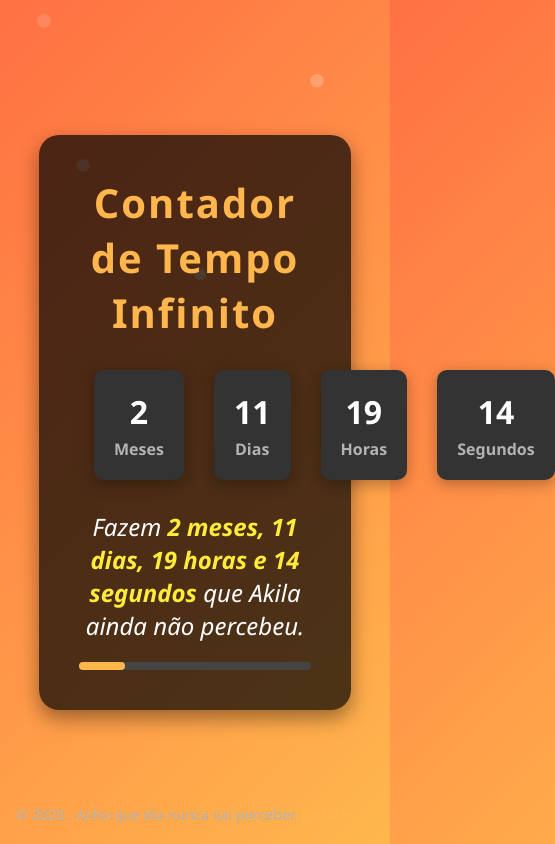
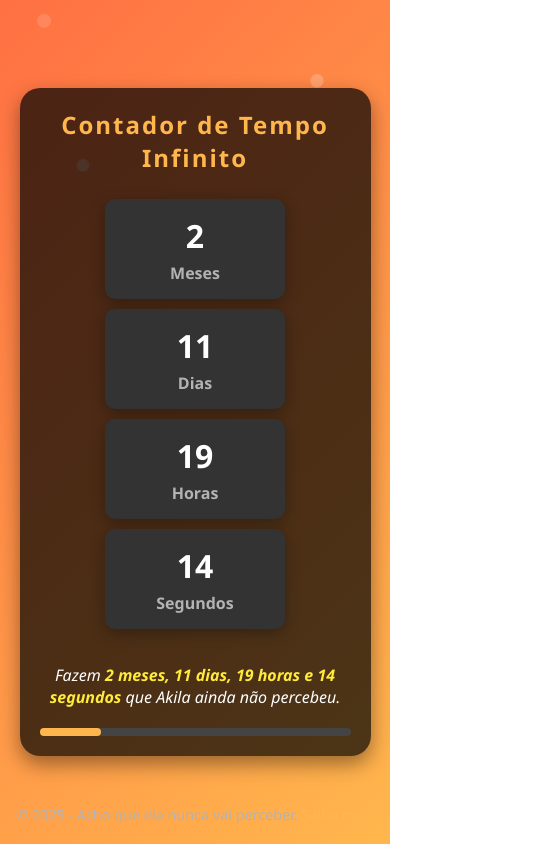
Before and after one commit to caiodjss/contador, a plain HTML site: page index.html in a window 390 px wide. Shown: the whole page, 555 px wide, since content can reach past the window. Drawn offline with Linux system fonts and the light colour scheme.

Commit message:
Update index.html

```diff
--- a/index.html
+++ b/index.html
@@ -34,10 +34,10 @@
 
         .container {
             background: rgba(0, 0, 0, 0.7);
-            padding: 40px;
+            padding: 20px;
             border-radius: 20px;
             box-shadow: 0 8px 20px rgba(0, 0, 0, 0.4);
-            width: 80%;
+            width: 90%;
             max-width: 800px;
             transition: transform 0.3s ease;
             position: relative;
@@ -49,9 +49,9 @@
         }
 
         h1 {
-            font-size: 2.5rem;
+            font-size: 2rem;
             color: #ffb74d;
-            margin-bottom: 30px;
+            margin-bottom: 20px;
             letter-spacing: 2px;
         }
 
@@ -59,16 +59,19 @@
             display: flex;
             justify-content: space-around;
             margin-top: 20px;
+            flex-wrap: wrap;
         }
 
         .count-item {
             background: #333;
             border-radius: 10px;
-            padding: 20px;
-            margin: 0 15px;
+            padding: 15px;
+            margin: 10px;
             box-shadow: 0 4px 15px rgba(0, 0, 0, 0.3);
             text-align: center;
             transition: background 0.3s ease, transform 0.3s ease;
+            flex: 1 1 45%;
+            max-width: 180px;
         }
 
         .count-item:hover {
@@ -167,6 +170,33 @@
             animation: fadeInText 1.5s ease-out forwards;
         }
 
+        /* Responsividade */
+        @media (max-width: 768px) {
+            .count-item {
+                flex: 1 1 45%;
+                max-width: 120px;
+            }
+            h1 {
+                font-size: 1.8rem;
+            }
+            .message {
+                font-size: 1.2rem;
+            }
+        }
+
+        @media (max-width: 480px) {
+            .count-item {
+                flex: 1 1 100%;
+                max-width: 180px;
+                margin: 5px;
+            }
+            h1 {
+                font-size: 1.5rem;
+            }
+            .message {
+                font-size: 1rem;
+            }
+        }
     </style>
 </head>
 <body>
```
